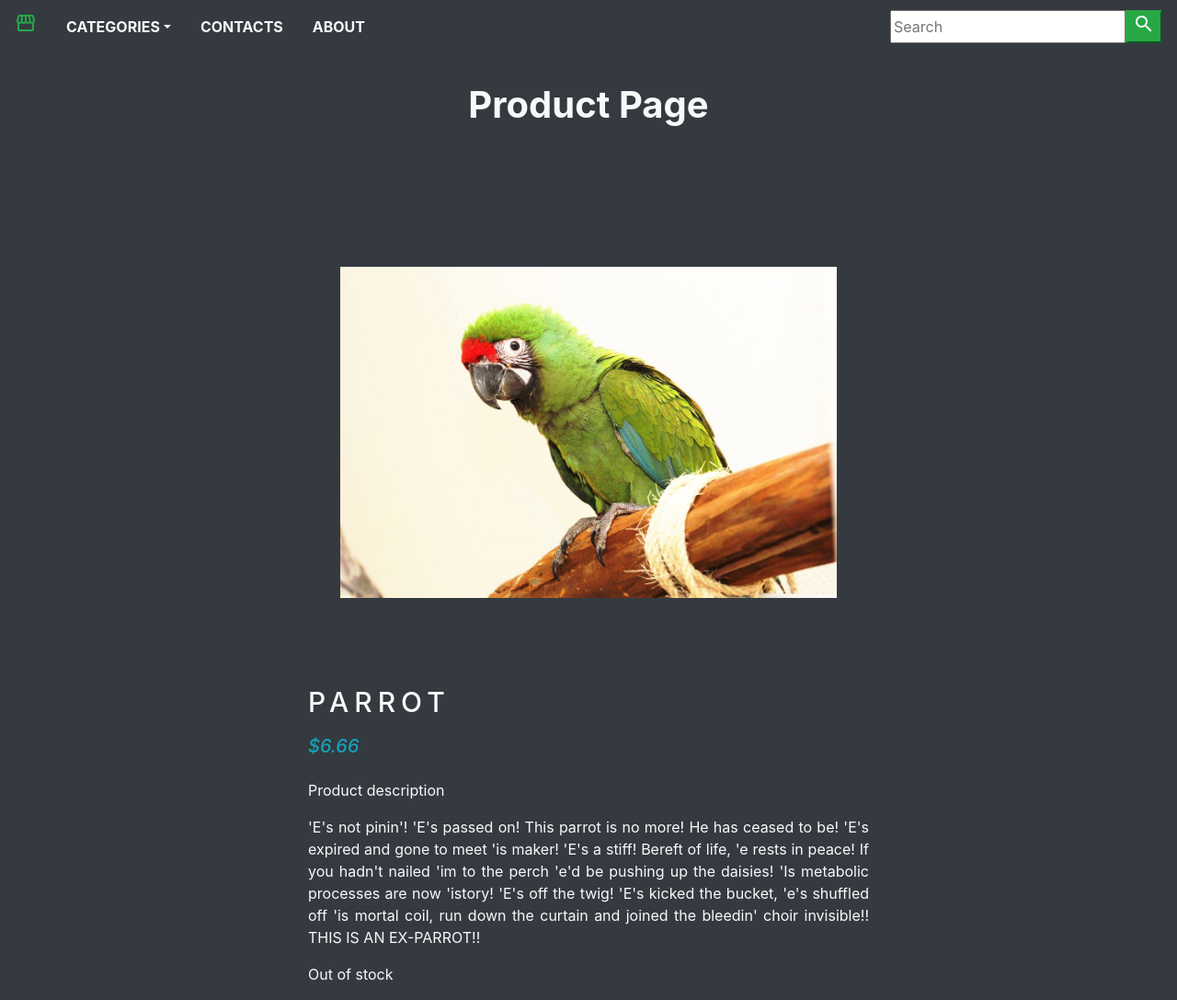
After one commit to JackCX777/django_ecommerce, a Django app: template shop/templates/product.html in a window 1280 px wide. The commit adds this page. Shown: the whole page at 92% size. Run offline with Django 3.2, Linux system fonts and the light colour scheme; the template is opened without the code that fills it, so the values that code supplies are empty.

Commit message:
File product.html added to templates folder. File base.css edited. File about.html edited. Files views.py and urls.py in shop folder edited.

```diff
--- a/django_ecommerce/static/css/base.css
+++ b/django_ecommerce/static/css/base.css
@@ -1,3 +1,21 @@
 body {
-    background: #343A40
+    background: #343A40;
 }
+
+.product_title {
+    font-size: 30px;
+    text-transform: uppercase;
+    letter-spacing: .2em;
+    padding-top: 15px;
+    padding-bottom: 10px;
+}
+
+product_text {
+    padding-right: 20px;
+}
+
+.product_desc {
+    font-size: 16px;
+    text-transform: uppercase;
+    letter-spacing: .2em;
+}
--- /dev/null
+++ b/shop/templates/product.html
@@ -0,0 +1,53 @@
+{% extends 'base.html' %}
+
+{% load static %}
+
+{% block title %}
+  Product
+{% endblock %}
+
+{% block content %}
+  <div class="py-4">
+    <div class="container">
+      <div class="row">
+        <div class="col-10 mx-auto my-2 text-center">
+          <h1 class="text-capitalize font-weight-bold text-light">
+           Product page
+          </h1>
+        </div>
+      </div>
+    </div>
+  </div>
+  <div class="container py-5">
+      <div class="row mt-5">
+          <div class="col-10 mx-auto col-md-6 my-3">
+              <img src="{% static 'images/Parrot_1.jpg' %}" width="100%">
+          </div>
+      </div>
+  </div>
+  <div class="col-10 mx-auto col-md-6 my-3">
+    <div>
+      <h1 class="product_title text-light">
+        Parrot
+      </h1>
+      <h5 class="text-info font-italic mb-4">
+        $6.66
+      </h5>
+      <p class="product_desk text-light">
+        Product description
+      </p>
+      <p class="text-justify product_text text-light">
+        'E's not pinin'! 'E's passed on! This parrot is no more! He has ceased to be! 'E's expired and gone to meet
+        'is maker!
+        'E's a stiff! Bereft of life, 'e rests in peace! If you hadn't nailed 'im to the perch 'e'd be pushing up
+        the daisies!
+        'Is metabolic processes are now 'istory!
+        'E's off the twig! 'E's kicked the bucket, 'e's shuffled off 'is mortal coil,
+        run down the curtain and joined the bleedin' choir invisible!! THIS IS AN EX-PARROT!!
+      </p>
+      <p class="text-justify product_text text-light">
+        Out of stock
+      </p>
+    </div>
+  </div>
+{% endblock %}
--- a/shop/urls.py
+++ b/shop/urls.py
@@ -5,4 +5,5 @@ from . import views
 urlpatterns = [
     path('', views.home, name='home'),
     path('about/', views.about, name='about'),
+    path('product/', views.product, name='product'),
 ]
--- a/shop/views.py
+++ b/shop/views.py
@@ -6,3 +6,6 @@ def home(request):
 
 def about(request):
     return render(request, 'about.html')
+
+def product(request):
+    return render(request, 'product.html')
```
Also changed, not shown: shop/templates/about.html (+11 -1 lines).
